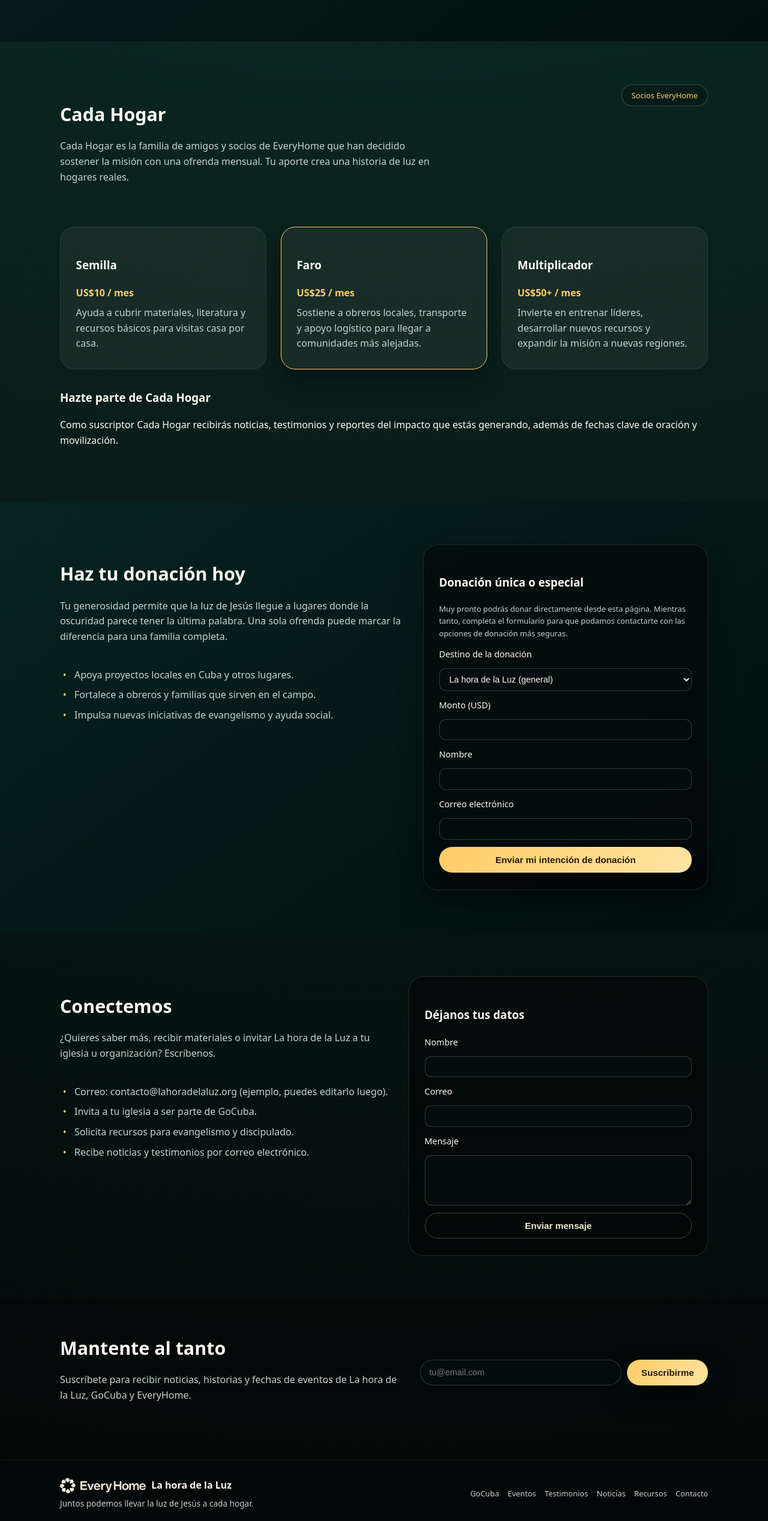
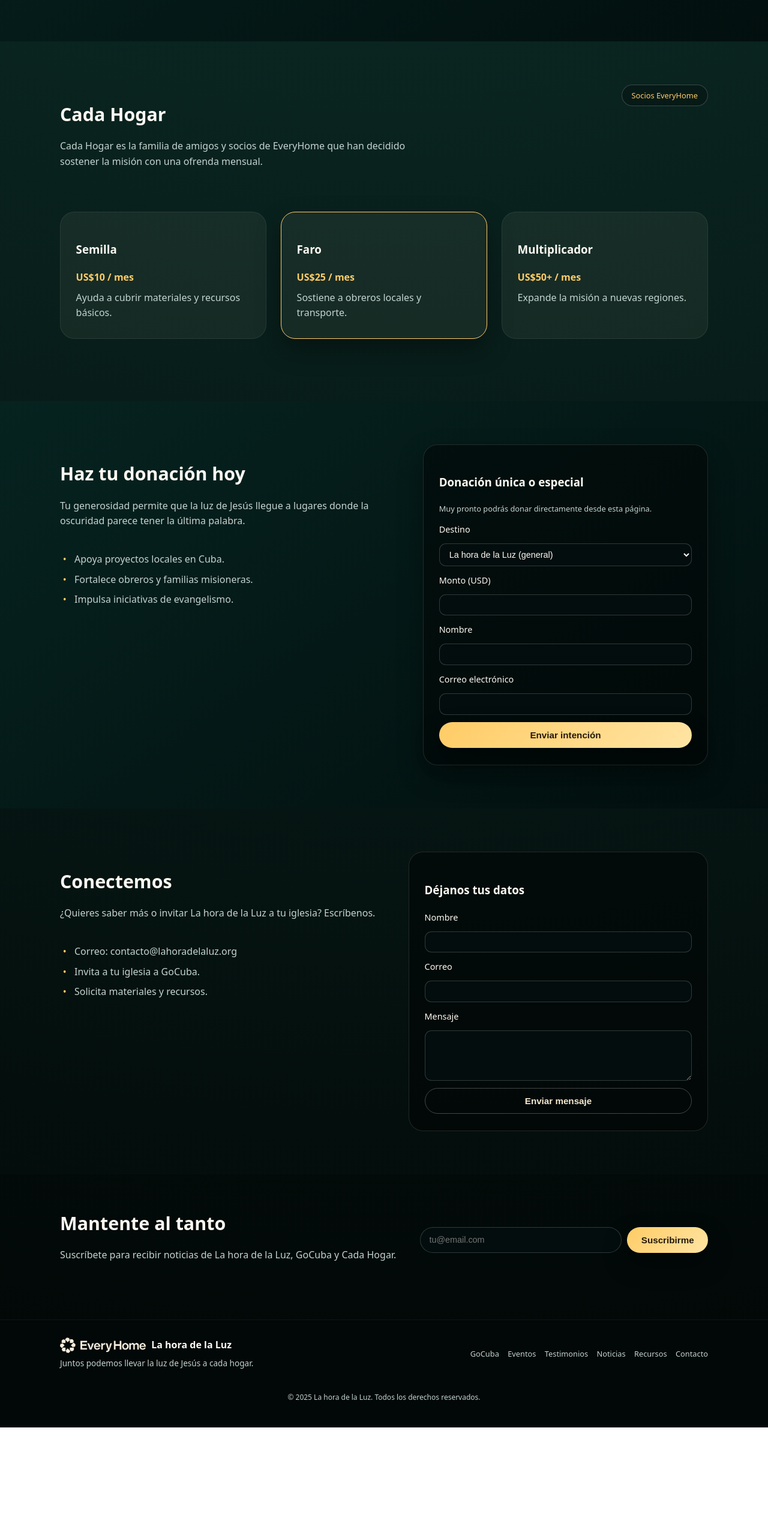
Before and after one commit to meldofficial9/la-hora-de-la-luz, a plain HTML site: page index.html in a window 1280 px wide. Shown: the part 1774-4310 px from the top of the page at 60% size. After the commit the page ends 4154 px from the top, so only its background shows below. Drawn offline with Linux system fonts and the light colour scheme.

Commit message:
Update index.html

```diff
--- a/index.html
+++ b/index.html
@@ -7,9 +7,12 @@
   <link rel="stylesheet" href="styles.css" />
   <script src="https://identity.netlify.com/v1/netlify-identity-widget.js"></script>
 </head>
+
 <body data-page="home">
+
 <header class="site-header">
   <div class="container nav-container">
+
     <a href="index.html" class="brand">
       <div class="brand-logos">
         <img src="img/lighthouse-logo.png" alt="La hora de la Luz" class="brand-logo small-logo" />
@@ -20,12 +23,19 @@
         <span class="brand-subtitle">Llevando esperanza a cada hogar</span>
       </div>
     </a>
+
     <button class="nav-toggle" aria-label="Abrir menú">
       <span></span><span></span><span></span>
     </button>
+
     <nav class="nav-menu">
       <a href="#inicio">Inicio</a>
-      <a href="gocuba.html">GoCuba</a>
+
+      <!-- GO CUBA: abrir en pestaña nueva -->
+      <a href="https://la-hora-de-la-luz.netlify.app/gocuba.html" target="_blank" rel="noopener noreferrer">
+        GoCuba
+      </a>
+
       <a href="eventos.html">Eventos</a>
       <a href="testimonios.html">Testimonios</a>
       <a href="noticias.html">Noticias</a>
@@ -34,25 +44,40 @@
       <a href="#donar">Donar</a>
       <a href="#contacto">Contacto</a>
     </nav>
+
   </div>
 </header>
 
+
 <main id="inicio">
+
   <section class="hero">
     <div class="container hero-grid">
       <div class="hero-text">
         <p class="eyebrow">Movimiento · EveryHome</p>
+
         <h1>Es la hora de la luz para Cuba y para el mundo.</h1>
+
         <p>
           La hora de la Luz es un movimiento para llevar el mensaje de esperanza
           a cada familia, apoyando a obreros y proyectos locales a través de GoCuba
           y el programa de donaciones recurrentes Cada Hogar.
         </p>
+
         <div class="hero-actions">
-          <a href="gocuba.html" class="btn primary">Conocer GoCuba</a>
+
+          <!-- GO CUBA: abrir en pestaña nueva -->
+          <a href="https://la-hora-de-la-luz.netlify.app/gocuba.html"
+             class="btn primary"
+             target="_blank"
+             rel="noopener noreferrer">
+             Conocer GoCuba
+          </a>
+
           <a href="#donar" class="btn secondary">Quiero Donar</a>
         </div>
       </div>
+
       <div class="hero-visual">
         <div class="hero-logo-badge">
           <img src="img/lighthouse-logo.png" alt="Faro La hora de la Luz" />
@@ -63,27 +88,42 @@
       </div>
     </div>
 
-    <!-- Submenú estilo GoMovement -->
+
+    <!-- SUBMENÚ estilo GoMovement -->
     <div class="container subnav-strip">
       <a href="#movimiento">Movimiento</a>
-      <a href="gocuba.html">GoCuba</a>
+
+      <!-- GO CUBA: abrir en pestaña nueva -->
+      <a href="https://la-hora-de-la-luz.netlify.app/gocuba.html"
+         target="_blank"
+         rel="noopener noreferrer">
+         GoCuba
+      </a>
+
       <a href="#cada-hogar">Cada Hogar</a>
       <a href="eventos.html">Eventos</a>
       <a href="recursos.html">Recursos</a>
       <a href="#historias">Historias</a>
       <a href="#donar">Donar</a>
     </div>
+
   </section>
+
+
+
+  <!-- ===================== SECCIÓN MOVIMIENTO ===================== -->
 
   <section class="section" id="movimiento">
     <div class="container">
       <h2>¿Cómo avanzamos la misión?</h2>
+
       <p class="section-intro">
         Trabajamos en colaboración con iglesias, líderes y seguidores de Jesús para
         que el mensaje llegue a todos. Tres pilares sostienen el movimiento:
       </p>
 
       <div class="card-grid">
+
         <article class="card">
           <h3>La hora de la Luz</h3>
           <p>
@@ -98,7 +138,13 @@
             Una iniciativa focalizada en Cuba: entrenar, enviar y apoyar obreros locales
             para que cada barrio reciba el mensaje de esperanza.
           </p>
-          <a href="gocuba.html" class="card-link">Ver detalles de GoCuba →</a>
+
+          <!-- GO CUBA: abrir en pestaña nueva -->
+          <a href="https://la-hora-de-la-luz.netlify.app/gocuba.html"
+             class="card-link"
+             target="_blank" rel="noopener noreferrer">
+             Ver detalles de GoCuba →
+          </a>
         </article>
 
         <article class="card">
@@ -109,16 +155,23 @@
           </p>
           <a href="#cada-hogar" class="card-link">Explorar Cada Hogar →</a>
         </article>
+
       </div>
     </div>
   </section>
 
+
+
+  <!-- ===================== HISTORIAS ===================== -->
+
   <section class="section alt" id="historias">
     <div class="container">
       <h2>Historias de luz</h2>
+
       <p class="section-intro">
         Cada historia representa un hogar alcanzado, una vida transformada.
       </p>
+
       <div class="stories-grid">
         <article class="story">
           <h3>Una familia transformada</h3>
@@ -130,105 +183,99 @@
           </p>
         </article>
       </div>
+
       <div class="cta-center">
         <a href="testimonios.html" class="btn secondary">Ver más testimonios</a>
       </div>
+
     </div>
   </section>
 
+
+
+  <!-- ===================== CADA HOGAR ===================== -->
+
   <section class="section" id="cada-hogar">
     <div class="container">
+
       <div class="section-header-flex">
         <div>
           <h2>Cada Hogar</h2>
           <p class="section-intro">
             Cada Hogar es la familia de amigos y socios de EveryHome que han decidido
-            sostener la misión con una ofrenda mensual. Tu aporte crea una historia
-            de luz en hogares reales.
+            sostener la misión con una ofrenda mensual.
           </p>
         </div>
+
         <div class="badge">Socios EveryHome</div>
       </div>
 
       <div class="plan-grid">
+
         <article class="plan-card">
           <h3>Semilla</h3>
           <p class="plan-amount">US$10 / mes</p>
-          <p class="plan-text">
-            Ayuda a cubrir materiales, literatura y recursos básicos para visitas
-            casa por casa.
-          </p>
+          <p class="plan-text">Ayuda a cubrir materiales y recursos básicos.</p>
         </article>
 
         <article class="plan-card plan-featured">
           <h3>Faro</h3>
           <p class="plan-amount">US$25 / mes</p>
-          <p class="plan-text">
-            Sostiene a obreros locales, transporte y apoyo logístico para llegar a
-            comunidades más alejadas.
-          </p>
+          <p class="plan-text">Sostiene a obreros locales y transporte.</p>
         </article>
 
         <article class="plan-card">
           <h3>Multiplicador</h3>
           <p class="plan-amount">US$50+ / mes</p>
-          <p class="plan-text">
-            Invierte en entrenar líderes, desarrollar nuevos recursos y expandir la
-            misión a nuevas regiones.
-          </p>
+          <p class="plan-text">Expande la misión a nuevas regiones.</p>
         </article>
+
       </div>
 
-      <div class="cada-hogar-personal">
-        <h3>Hazte parte de Cada Hogar</h3>
-        <p>
-          Como suscriptor Cada Hogar recibirás noticias, testimonios y reportes del impacto
-          que estás generando, además de fechas clave de oración y movilización.
-        </p>
-      </div>
     </div>
   </section>
 
+
+
+  <!-- ===================== DONAR ===================== -->
+
   <section class="section alt" id="donar">
     <div class="container donate-grid">
+
       <div>
         <h2>Haz tu donación hoy</h2>
         <p class="section-intro">
           Tu generosidad permite que la luz de Jesús llegue a lugares donde
-          la oscuridad parece tener la última palabra. Una sola ofrenda puede
-          marcar la diferencia para una familia completa.
+          la oscuridad parece tener la última palabra.
         </p>
+
         <ul class="bullet-list">
-          <li>Apoya proyectos locales en Cuba y otros lugares.</li>
-          <li>Fortalece a obreros y familias que sirven en el campo.</li>
-          <li>Impulsa nuevas iniciativas de evangelismo y ayuda social.</li>
+          <li>Apoya proyectos locales en Cuba.</li>
+          <li>Fortalece obreros y familias misioneras.</li>
+          <li>Impulsa iniciativas de evangelismo.</li>
         </ul>
       </div>
 
+
       <div class="donate-box">
         <h3>Donación única o especial</h3>
+
         <p class="form-note">
-          Muy pronto podrás donar directamente desde esta página. Mientras tanto,
-          completa el formulario para que podamos contactarte con las opciones
-          de donación más seguras.
+          Muy pronto podrás donar directamente desde esta página.
         </p>
-        <form
-          class="donate-form"
-          name="donar-unica"
-          method="POST"
-          data-netlify="true"
-        >
+
+        <form name="donar-unica" method="POST" data-netlify="true" class="donate-form">
           <input type="hidden" name="form-name" value="donar-unica" />
 
-          <label for="donation-type">Destino de la donación</label>
+          <label for="donation-type">Destino</label>
           <select id="donation-type" name="destino">
             <option value="general">La hora de la Luz (general)</option>
             <option value="gocuba">GoCuba</option>
-            <option value="cada-hogar">Cada Hogar / EveryHome</option>
+            <option value="cada-hogar">Cada Hogar</option>
           </select>
 
           <label for="amount">Monto (USD)</label>
-          <input id="amount" name="monto" type="number" min="5" step="1" required />
+          <input id="amount" name="monto" type="number" required />
 
           <label for="name">Nombre</label>
           <input id="name" name="nombre" type="text" required />
@@ -236,78 +283,85 @@
           <label for="email">Correo electrónico</label>
           <input id="email" name="email" type="email" required />
 
-          <button type="submit" class="btn primary full">
-            Enviar mi intención de donación
-          </button>
+          <button class="btn primary full" type="submit">Enviar intención</button>
         </form>
       </div>
+
     </div>
   </section>
 
+
+
+  <!-- ===================== CONTACTO ===================== -->
+
   <section class="section" id="contacto">
     <div class="container contact-grid">
+
       <div>
         <h2>Conectemos</h2>
         <p class="section-intro">
-          ¿Quieres saber más, recibir materiales o invitar La hora de la Luz a tu
-          iglesia u organización? Escríbenos.
+          ¿Quieres saber más o invitar La hora de la Luz a tu iglesia? Escríbenos.
         </p>
+
         <ul class="bullet-list">
-          <li>Correo: contacto@lahoradelaluz.org (ejemplo, puedes editarlo luego).</li>
-          <li>Invita a tu iglesia a ser parte de GoCuba.</li>
-          <li>Solicita recursos para evangelismo y discipulado.</li>
-          <li>Recibe noticias y testimonios por correo electrónico.</li>
+          <li>Correo: contacto@lahoradelaluz.org</li>
+          <li>Invita a tu iglesia a GoCuba.</li>
+          <li>Solicita materiales y recursos.</li>
         </ul>
       </div>
 
+
       <div class="contact-box">
         <h3>Déjanos tus datos</h3>
-        <form
-          class="contact-form"
-          name="contacto-general"
-          method="POST"
-          data-netlify="true"
-        >
+
+        <form name="contacto-general" method="POST" data-netlify="true" class="contact-form">
           <input type="hidden" name="form-name" value="contacto-general" />
-          <label for="contact-name">Nombre</label>
-          <input id="contact-name" name="nombre" type="text" required />
-          <label for="contact-email">Correo</label>
-          <input id="contact-email" name="email" type="email" required />
-          <label for="contact-message">Mensaje</label>
-          <textarea id="contact-message" name="mensaje" rows="4" required></textarea>
-          <button type="submit" class="btn secondary full">
-            Enviar mensaje
-          </button>
+
+          <label>Nombre</label>
+          <input type="text" name="nombre" required />
+
+          <label>Correo</label>
+          <input type="email" name="email" required />
+
+          <label>Mensaje</label>
+          <textarea name="mensaje" rows="4" required></textarea>
+
+          <button class="btn secondary full" type="submit">Enviar mensaje</button>
         </form>
       </div>
+
     </div>
   </section>
 
+
+
+  <!-- ===================== NEWSLETTER ===================== -->
+
   <section class="section newsletter">
     <div class="container newsletter-grid">
+
       <div>
         <h2>Mantente al tanto</h2>
         <p class="section-intro">
-          Suscríbete para recibir noticias, historias y fechas de eventos de
-          La hora de la Luz, GoCuba y EveryHome.
+          Suscríbete para recibir noticias de La hora de la Luz, GoCuba y Cada Hogar.
         </p>
       </div>
-      <form
-        class="newsletter-form"
-        name="boletin-hora-de-la-luz"
-        method="POST"
-        data-netlify="true"
-      >
+
+      <form name="boletin-hora-de-la-luz" method="POST" data-netlify="true" class="newsletter-form">
         <input type="hidden" name="form-name" value="boletin-hora-de-la-luz" />
-        <input type="email" name="email" placeholder="tu@email.com" required />
-        <button type="submit" class="btn primary">Suscribirme</button>
+        <input type="email" name="email" required placeholder="tu@email.com" />
+        <button class="btn primary">Suscribirme</button>
       </form>
+
     </div>
   </section>
+
 </main>
+
 
 <footer class="site-footer">
   <div class="container footer-grid">
+
     <div>
       <div class="footer-brand">
         <img src="img/everyhome-logo.png" alt="EveryHome" />
@@ -317,20 +371,25 @@
         Juntos podemos llevar la luz de Jesús a cada hogar.
       </p>
     </div>
+
     <div class="footer-links">
-      <a href="gocuba.html">GoCuba</a>
+      <a href="https://la-hora-de-la-luz.netlify.app/gocuba.html" target="_blank">GoCuba</a>
       <a href="eventos.html">Eventos</a>
       <a href="testimonios.html">Testimonios</a>
       <a href="noticias.html">Noticias</a>
       <a href="recursos.html">Recursos</a>
       <a href="#contacto">Contacto</a>
     </div>
+
     <div class="footer-meta">
       <p>© <span id="year"></span> La hora de la Luz. Todos los derechos reservados.</p>
     </div>
+
   </div>
 </footer>
 
+
 <script src="main.js"></script>
+
 </body>
 </html>
```
